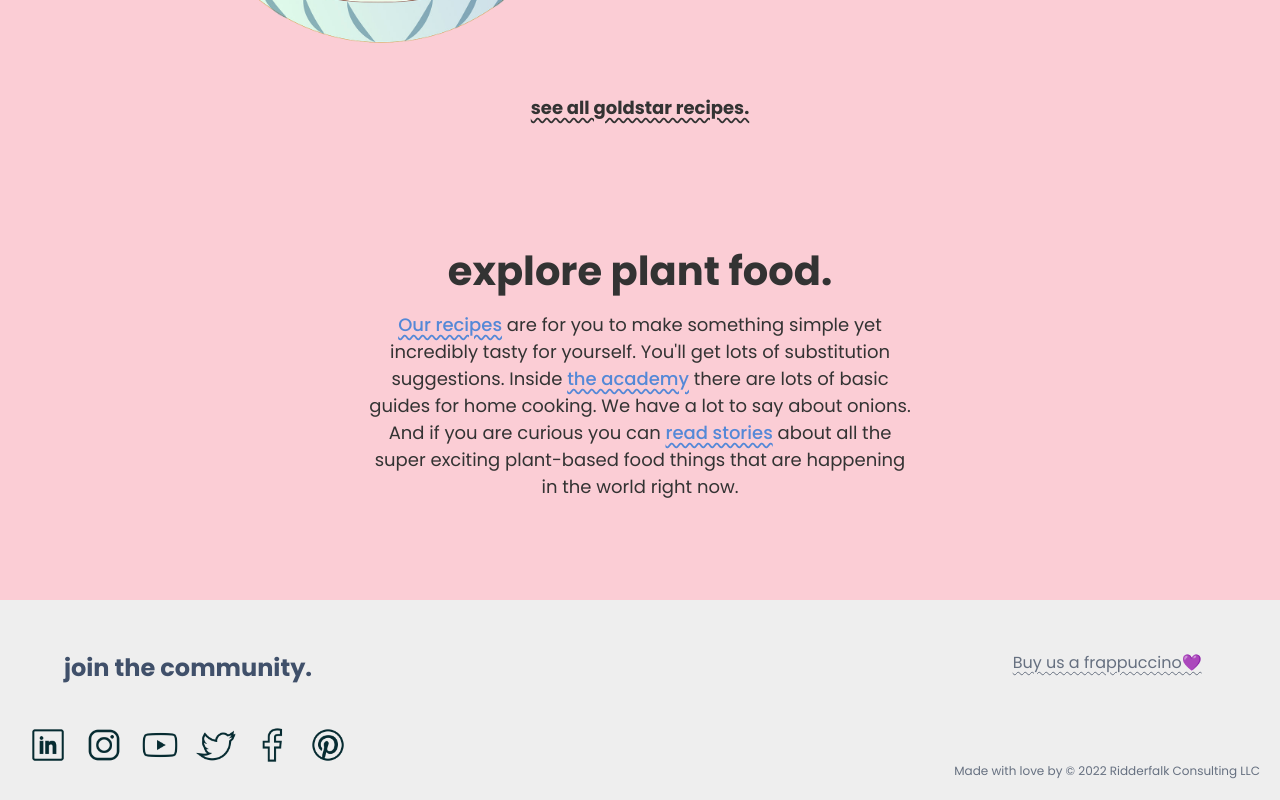
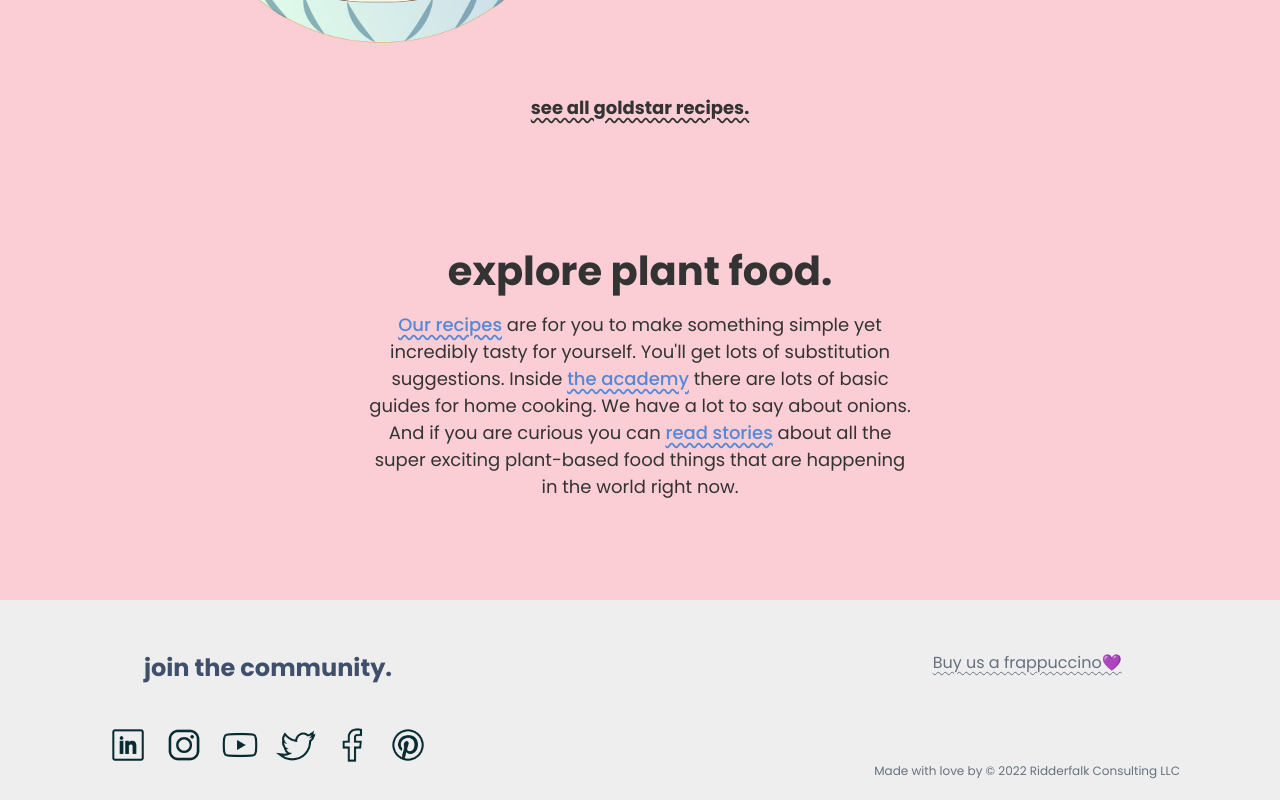
Before and after one commit to FredrikRidderfalk/let-me-feed-you, an Angular app: page / in a window 1280 px wide. Shown: the part 6593-7393 px from the top of the page. Built offline with nearby package versions, Linux system fonts and the light colour scheme.

Commit message:
update footer max-width for tablet

```diff
--- a/src/app/components/footer/footer.component.sass
+++ b/src/app/components/footer/footer.component.sass
@@ -7,7 +7,6 @@ footer
 .footer-title
     color: $lmfy-darkgray
 .container__footer-content
-    max-width: 1400px
     height: 150px
 .social
     width: 40px
@@ -30,6 +29,7 @@ footer
         @include flex-space-between
         padding: rem(10)
         margin: 0 auto
+        max-width: 1100px
     .footer__right, .footer__left
         @include flex-space-between
         flex-direction: column
```
